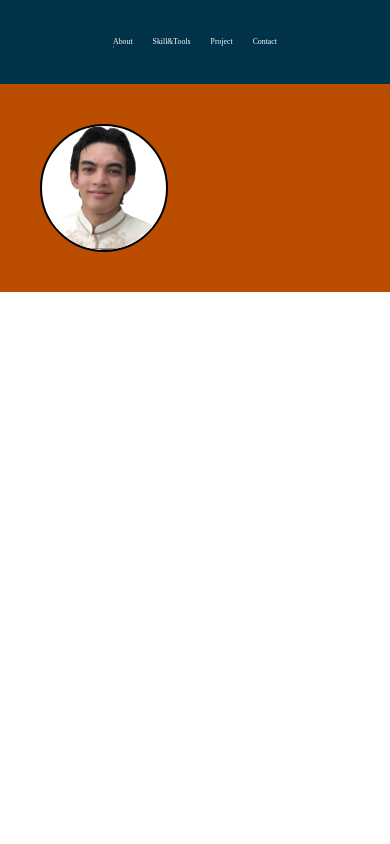
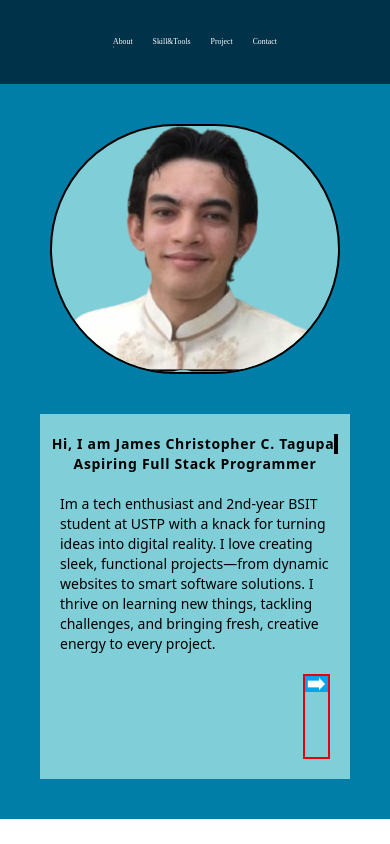
Before and after one commit to RiasGremoryHSDXD/WebsitePortfolio, a React (Vite) app in the folder Portfolio/: page / in a window 390 px wide. Built offline with nearby package versions, Linux system fonts and the light colour scheme.

Commit message:
Completed the About Section

```diff
--- a/Portfolio/src/MainSection/AboutSection.tsx
+++ b/Portfolio/src/MainSection/AboutSection.tsx
@@ -5,10 +5,10 @@ import CreateInfo from './CreatorInfo.tsx'
 function AboutSection()
 {
     return(
-    <>
-    <Profile/>
-    <CreateInfo/>
-    </>)
+    <div className='lg:flex lg:justify-center lg:items-center lg:flex-row lg:justify-evenly space-y-10'>
+        <Profile/>
+        <CreateInfo/>
+    </div>)
 }
 
 export default AboutSection
--- a/Portfolio/src/MainSection/CreatorInfo.tsx
+++ b/Portfolio/src/MainSection/CreatorInfo.tsx
@@ -1,8 +1,84 @@
 import '../css/CreateInfo.css'
+import left_arrow from '../assets/left-arrow.png'
+import right_arrow from '../assets/right-arrow.png'
+import { useState } from 'react'
+
 
 function CreateInfo()
 {
-    return(<></>)
+    const [count, setCount] = useState(0)
+
+    let title_details = {
+        title_user_info: (
+            <>
+              <h2 className="text-design typing-container">
+                Hi, I am James Christopher C. Tagupa
+              </h2>
+              <h4 className="text-design">
+                Aspiring Full Stack Programmer
+              </h4>
+            </>
+            ),
+        title_user_hobbies: (
+            <>
+                <h2 className="text-design typing-container">
+                    Hobbies
+                </h2>
+            </>
+            ),
+        title_school_background_info: (
+            <>
+                <h2 className="text-design typing-container">
+                    School Background
+                </h2>
+            </>
+        )
+    }
+    let user_details = {
+        user_info :
+            `Im a tech enthusiast and 2nd-year BSIT student at USTP with a knack for
+            turning ideas into digital reality. I love creating sleek, functional
+            projects—from dynamic websites to smart software solutions. I thrive on
+            learning new things, tackling challenges, and bringing fresh, creative
+            energy to every project.`,
+
+        user_hobbies:
+            `When I'm not coding, I love diving into the worlds of anime and light novels.
+            There's nothing like getting lost in captivating storylines and exploring unique characters.
+            Whether it’s an action-packed series or a thought-provoking read, these hobbies inspire my
+            creativity and keep my imagination sharp!`,
+
+        school_background_info:
+            `I graduated from PHINMA COC in Senior High School with a focus on ICT and computer programming,
+            earning honors for my dedication. Currently, I’m pursuing my BSIT degree at USTP to further hone my skills,
+            deepen my knowledge, and connect with like-minded individuals who share my passion for technology and innovation.`
+    }
+
+    const stored_info = [user_details.user_info, user_details.user_hobbies, user_details.school_background_info]
+    const stored_title = [title_details.title_user_info, title_details.title_user_hobbies, title_details.title_school_background_info]
+
+    let add_count = () => setCount(prevState => prevState + 1)
+    let minus_count = () => setCount(prevState => prevState - 1)
+    return(
+    <div className='lg:w-[60%]  bg-[#80CED7] flex flex-col p-5 space-y-5'>
+        <div className='lg:justify-start flex justify-center'>
+            <div className='w-fit flex items-center flex-col' key={count}>
+                    {stored_title[count]}
+            </div>
+        </div>
+        <p className='info-reveal'>
+            {stored_info[count]}
+        </p>
+
+        <div className='flex justify-between'>
+            <button className={`flex justify-start button-design border-2 w-[10%] border-red-600 ${count === 0 ? "invisible" : "visible"}`} onClick={minus_count}>
+                <img className='w-[100%]' src={left_arrow} alt="left_arrow_btn" />
+            </button>
+            <button className={`flex justify-end button-design border-2 w-[10%] border-red-600 ${count === 2 ? "invisible" : "visible"}`} onClick={add_count}>
+                <img className='w-[100%]' src={right_arrow} alt="right_arrow_btn" />
+            </button>
+        </div>
+    </div>)
 }
 
 export default CreateInfo
--- a/Portfolio/src/MainSection/Main.tsx
+++ b/Portfolio/src/MainSection/Main.tsx
@@ -4,7 +4,7 @@ import AboutSection from './AboutSection.tsx'
 function Main()
 {
     return(
-    <div className='2xl:px-30 p-10 w-full bg-amber-700'>
+    <div className='2xl:px-30 p-10 w-full bg-[#007EA7]'>
         <AboutSection/>
     </div>
     )
--- a/Portfolio/src/MainSection/Profile.tsx
+++ b/Portfolio/src/MainSection/Profile.tsx
@@ -3,9 +3,9 @@ import profile_pic from '../assets/Profile.png'
 
 function Profile(){
     return(
-    <>
-        <img className='rounded-full bg-white border-black border-2 w-32 h-32 object-cover' src={profile_pic} alt="profile_pic"/>
-    </>
+        <div className='lg:justify-start flex justify-center items-center'>
+            <img className='2xl:w-[30vw] rounded-full img-design' src={profile_pic} alt="profile_pic"/>
+        </div>
     )
 }
 
--- a/Portfolio/src/css/CreateInfo.css
+++ b/Portfolio/src/css/CreateInfo.css
@@ -0,0 +1,80 @@
+@import "tailwindcss";
+
+@theme {
+  --color-defaultColor: #FFFFFF;
+  --font-defaultFont: Inclusive Sans;
+}
+
+@layer components {
+  .text-design {
+    @apply font-extrabold tracking-wider;
+  }
+
+  /* Typing animation for headings (single line) */
+  .typing-container {
+    @apply w-full overflow-hidden whitespace-nowrap border-r-4 border-black;
+    animation: typing 3s steps(30, end), blink-caret 0.75s step-end infinite;
+  }
+
+  /* Typing animation for paragraphs (multi-line) */
+  .info-reveal {
+    @apply overflow-hidden whitespace-normal;
+    max-height: 0;
+    animation: typing-multiline 4s forwards
+  }
+
+    /* Small screen (430px) specific styling */
+    @media (max-width: 430px) {
+        h2.text-design {
+            @apply text-sm; /* Smaller heading for small screens */
+        }
+
+        h4.text-design {
+            @apply text-sm; /* Smaller subheading for small screens */
+        }
+
+        .info-reveal {
+            font-size: 0.875rem; /* Smaller paragraph text (14px) for small screens */
+            line-height: 1.25rem;
+        }
+    }
+
+    /*For the screen with 360px*/
+    @media (max-width: 360px) {
+        h2.text-design {
+            @apply text-xs; /* Smaller heading for small screens */
+        }
+
+        h4.text-design {
+            @apply text-xs; /* Smaller subheading for small screens */
+        }
+
+        .info-reveal {
+            font-size: 0.850rem; /* Smaller paragraph text (14px) for small screens */
+            line-height: 1.25rem;
+        }
+    }
+
+
+  @keyframes typing {
+    from { width: 0; }
+    to { width: 100%; }
+  }
+
+  @keyframes typing-multiline {
+    from { max-height: 0; }
+    to { max-height: 300px; }
+  }
+
+  @keyframes blink-caret {
+    50% { border-color: transparent; }
+  }
+
+  .button-design {
+    @apply w-[10vw] h-[10vh] cursor-pointer;
+  }
+
+  .button-design:hover {
+    @apply bg-green-400;
+  }
+}
--- a/Portfolio/src/css/Profile.css
+++ b/Portfolio/src/css/Profile.css
@@ -0,0 +1,14 @@
+/* This file for the minimum witdh of 640*/
+@import "tailwindcss";
+
+
+@theme{
+    --color-defaultColor: #FFFFFF;
+    --font-defaultFont: Inclusive Sans;
+}
+
+@layer components{
+    .img-design {
+        @apply bg-[#80CED7] border-black border-2 object-cover;
+    }
+}
```
Also changed, not shown: Portfolio/src/assets/left-arrow.png (added), Portfolio/src/assets/right-arrow.png (added).
